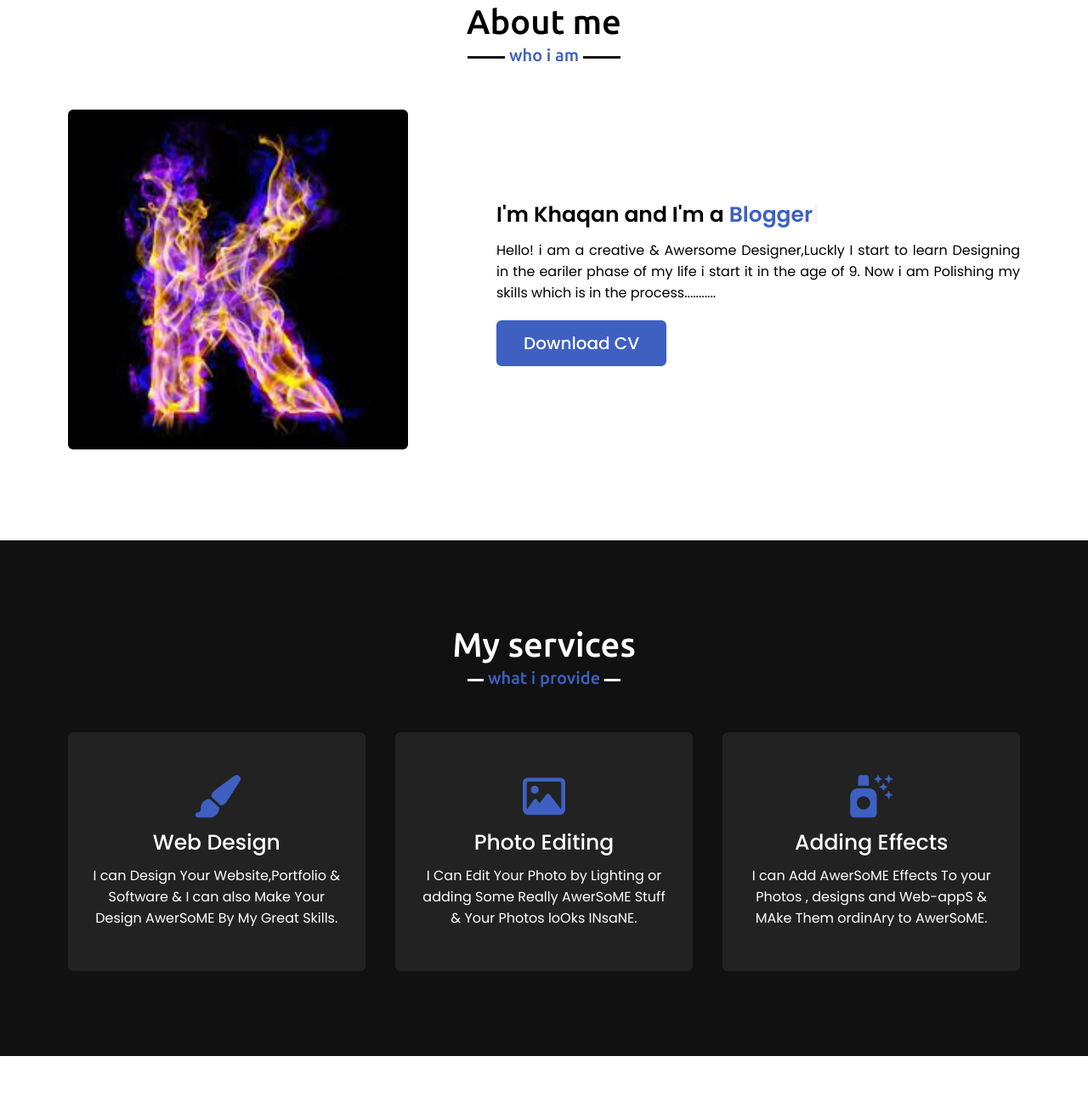
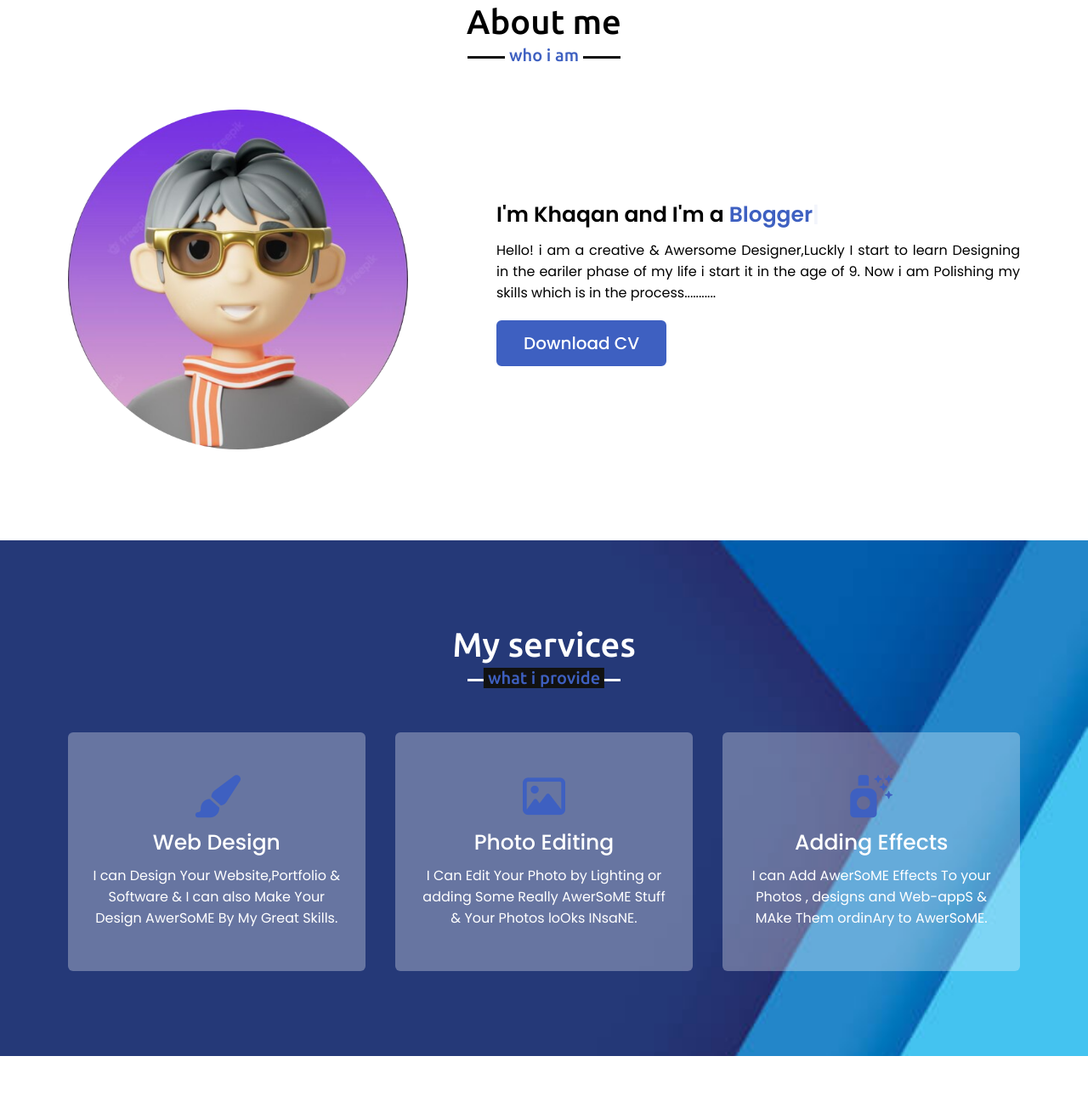
Before and after one commit to shayanmahmood/designer-portfolio, a plain HTML site: page index.html in a window 1280 px wide. Shown: the part 897-2200 px from the top of the page at 85% size. Drawn offline with nearby package versions, Linux system fonts and the light colour scheme.

Commit message:
one main change

```diff
--- a/index.html
+++ b/index.html
@@ -63,7 +63,7 @@
             <h2 class="title">About me</h2>
             <div class="about-content">
                 <div class="column left">
-                    <img src="images/k.jpg" alt="">
+                    <img src="./images/Screenshot 2023-02-26 203245_cropped (1).png" alt="">
                 </div>
                 <div class="column right">
                     <div class="text">I'm Khaqan and I'm a <span class="typing-2"></span></div>
--- a/style.css
+++ b/style.css
@@ -172,7 +172,7 @@ section .title::after{
 /* home section styling */
 .home{
     display: flex;
-    background: url("images/banner.jpg") no-repeat center;
+    background: url(./images/istockphoto-1189542390-612x612.jpg) no-repeat center;
     height: 100vh;
     color: #fff;
     min-height: 500px;
@@ -265,6 +265,11 @@ section .title::after{
 }
 
 /* services section styling */
+.services{
+    background-image: url('./images/istockphoto-1189542390-612x612.jpg') !important;
+    background-size: cover !important;
+    background-repeat: no-repeat !important;
+}
 .services, .teams{
     color:#fff;
     background: #111;
@@ -280,7 +285,7 @@ section .title::after{
 }
 .services .serv-content .card{
     width: calc(33% - 20px);
-    background: #222;
+    background: rgba(255, 255, 255, 0.3);
     text-align: center;
     border-radius: 6px;
     padding: 50px 25px;
```
Also changed, not shown: images/Screenshot 2023-02-26 203245_cropped (1).png (added), images/istockphoto-1189542390-612x612.jpg (added).
